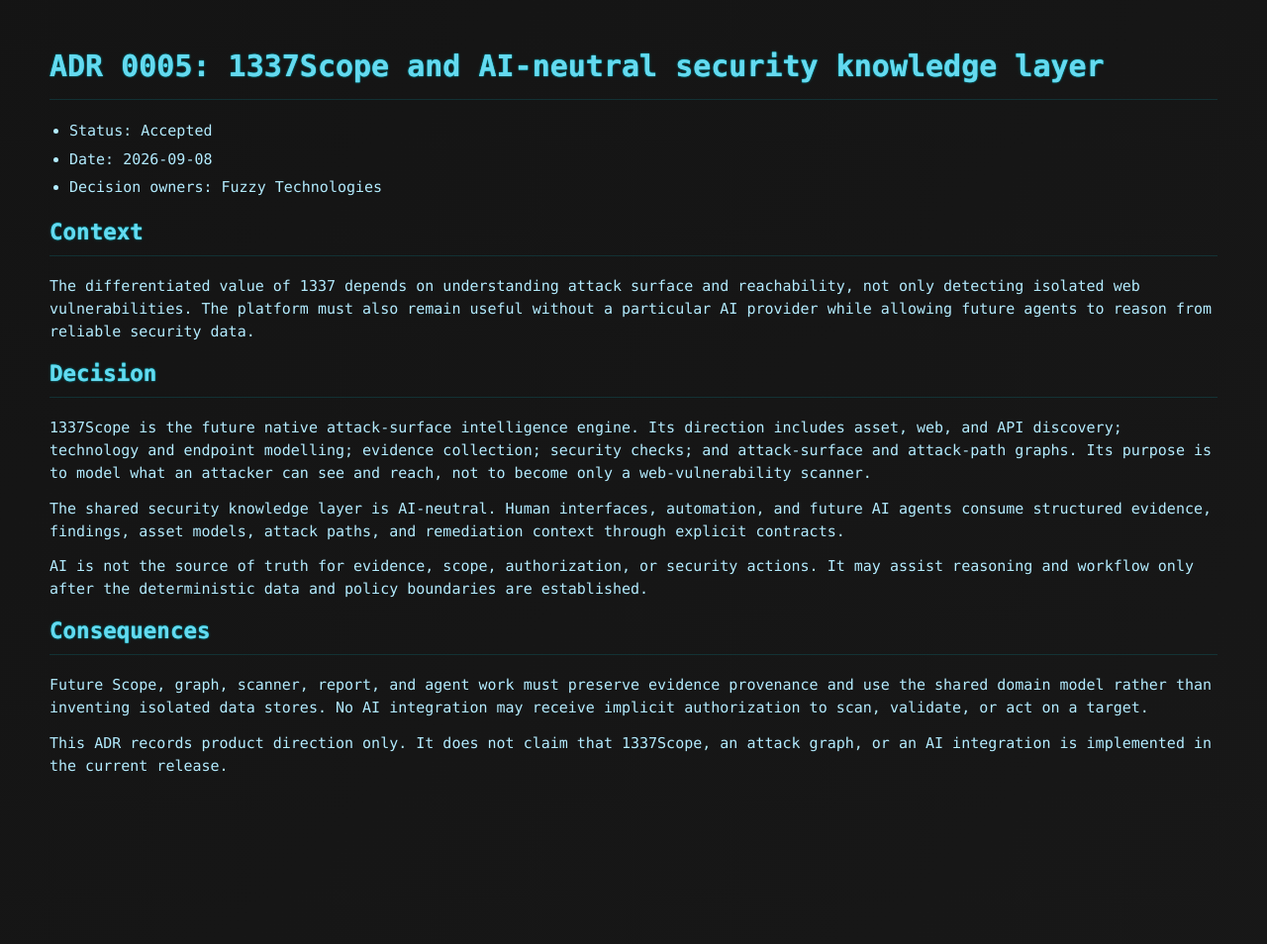
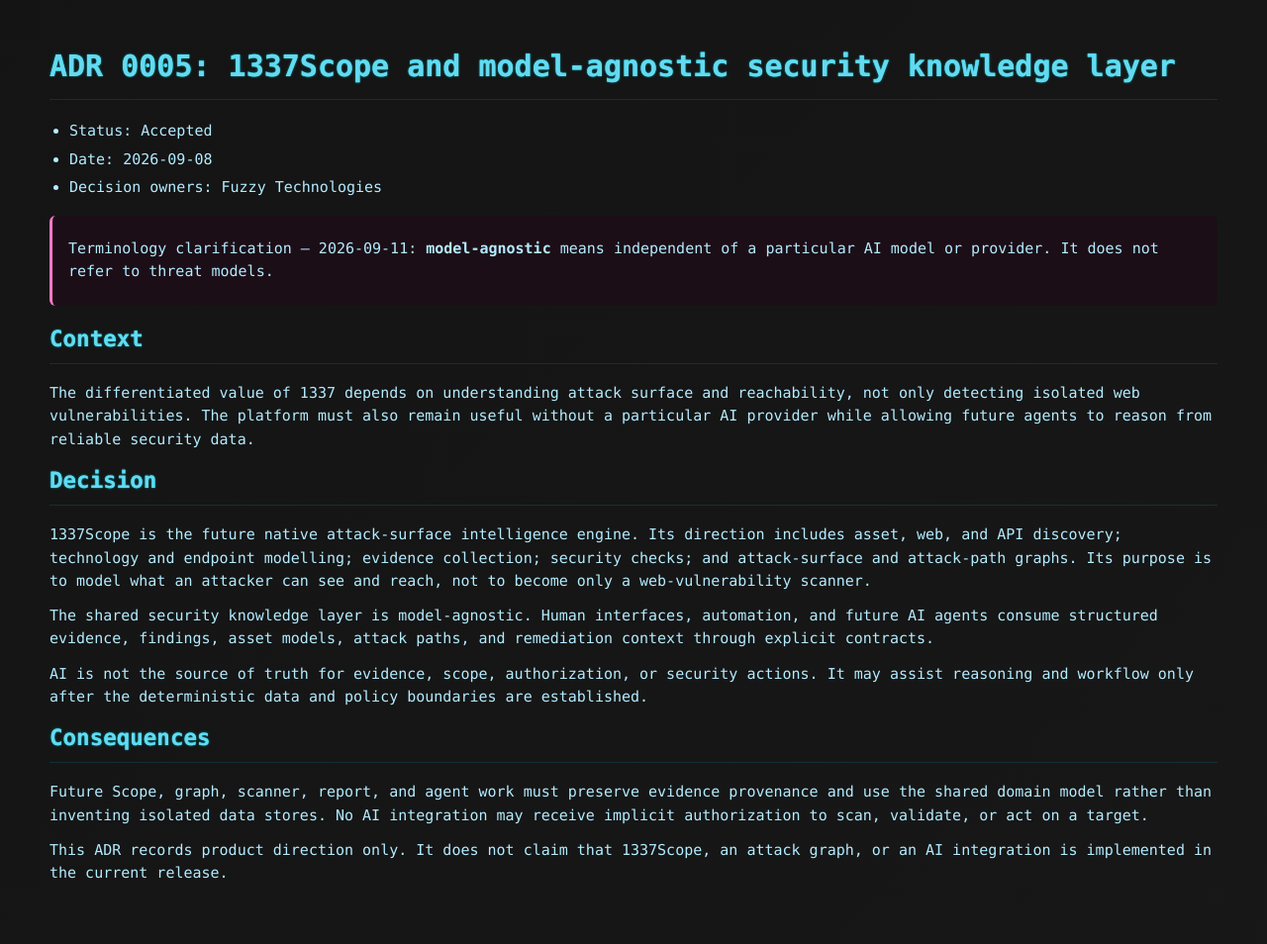
Before and after one commit to Fuzzy-Technologies/1337, a Jekyll site: the page built from docs/adr/0005-scope-and-ai-neutral-knowledge-layer.md, in a window 1280 px wide. Shown: the whole page at 99% size. Built offline with Jekyll 4.4.1, drawn with Linux system fonts in a browser that asks for light colours; our own code applies the rules of GitHub Pages for plain Markdown files; Markdown is read by kramdown in place of the engine named in the settings; before the commit the page ends 900 px from its top, so only the background shows below that.

Commit message:
docs: sync docs/adr/0005-scope-and-ai-neutral-knowledge-layer.md from develop

```diff
--- a/docs/adr/0005-scope-and-ai-neutral-knowledge-layer.md
+++ b/docs/adr/0005-scope-and-ai-neutral-knowledge-layer.md
@@ -1,8 +1,11 @@
-# ADR 0005: 1337Scope and AI-neutral security knowledge layer
+# ADR 0005: 1337Scope and model-agnostic security knowledge layer
 
 - Status: Accepted
 - Date: 2026-09-08
 - Decision owners: Fuzzy Technologies
+
+> Terminology clarification — 2026-09-11: **model-agnostic** means independent
+> of a particular AI model or provider. It does not refer to threat models.
 
 ## Context
 
@@ -19,7 +22,7 @@ evidence collection; security checks; and attack-surface and attack-path graphs.
 Its purpose is to model what an attacker can see and reach, not to become only a
 web-vulnerability scanner.
 
-The shared security knowledge layer is AI-neutral. Human interfaces, automation,
+The shared security knowledge layer is model-agnostic. Human interfaces, automation,
 and future AI agents consume structured evidence, findings, asset models, attack
 paths, and remediation context through explicit contracts.
 
```
